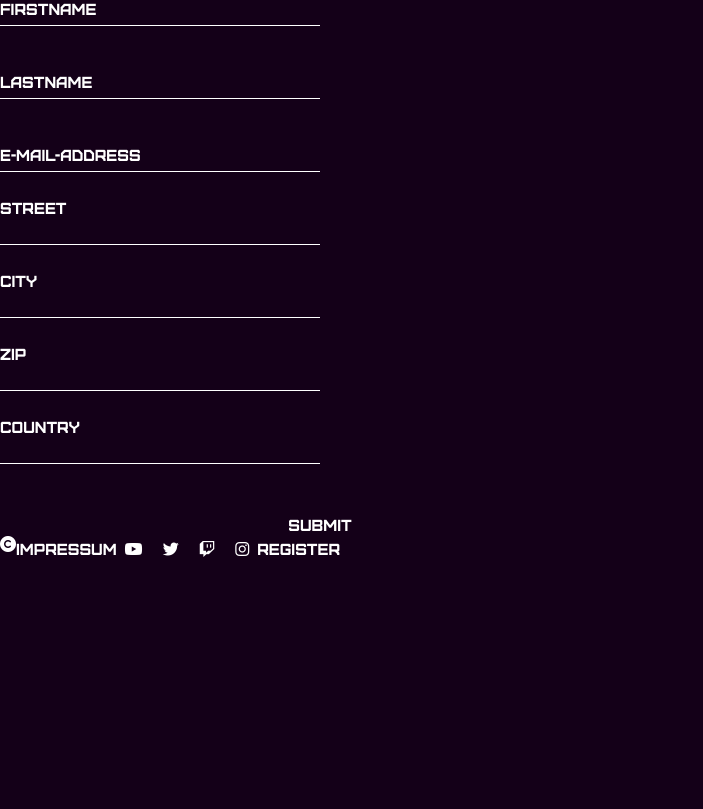
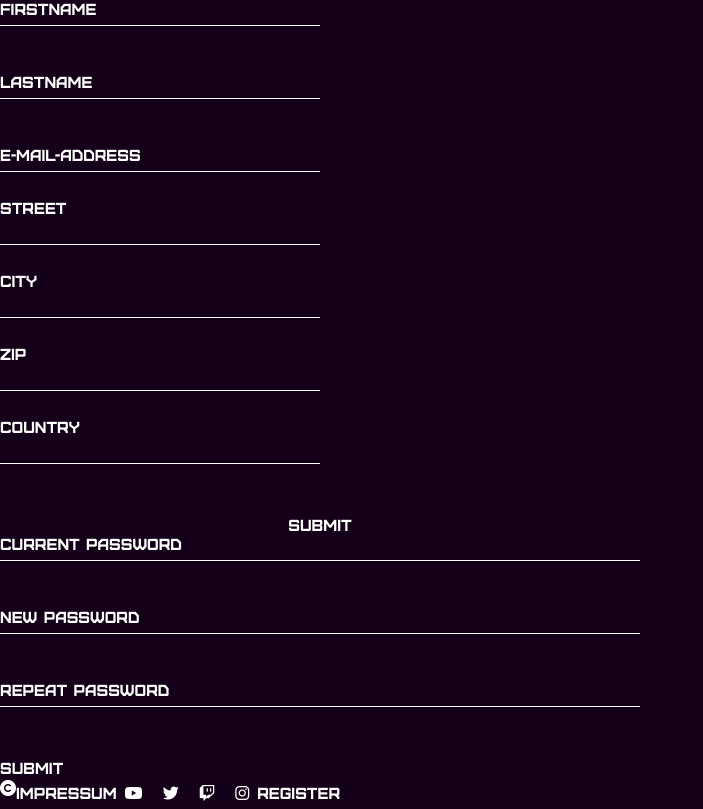
Before and after one commit to JonTron23/Binary, a PHP site: page /account.php in a window 1280 px wide. Shown: the part 55-864 px from the top of the page, without its empty margins (0-703 px from the left). Before the commit the page ends 612 px from the top, so only its background shows below. Run offline with PHP 8.4, Linux system fonts and the light colour scheme; data that the repository does not hold is empty; some libraries are stand-ins or nearby versions.

Commit message:
change password

```diff
--- a/account.php
+++ b/account.php
@@ -58,6 +58,30 @@ session_start();
                 }
                 if (!$ustmt->execute()) {
                     $error .= 'execute() failed ' . $mysqli->error . '<br />';
+                }
+            }
+        }
+        $update = 'UPDATE user SET password = ? where uid = ?';
+        if($_SERVER['REQUEST_METHOD'] == "POST") {
+            if(isset($current_password, $new_password, $repeat_password)){
+                if(!preg_match("/(?=.*\d)(?=.*[a-z])(?=.*[A-Z]).{8,}/", $current_password)){
+                    $error_password = "Current Password does not match requirements";
+                    echo $error_password;
+                }
+                if(!preg_match("/(?=.*\d)(?=.*[a-z])(?=.*[A-Z]).{8,}/", $new_password)){
+                    $error_password = "New Password does not match requirements";
+                    echo $error_password;
+                }
+                if($new_password === $repeat_password){
+                        $hashed_password = password_hash($new_password, PASSWORD_BCRYPT);
+                        // Daten an das SQL-Statement binden
+                        if (!$stmt->bind_param('si', $hashed_password, $uid)) {
+                        $error .= 'bind_param() failed ' . $mysqli->error . '<br />';
+                    }
+                        // SQL-Statement ausführen
+                        if (!$stmt->execute()) {
+                        $error .= 'execute() failed ' . $mysqli->error . '<br />';
+                    }
                 }
             }
         }
@@ -145,6 +169,21 @@ session_start();
         </div>
         <input type="submit" value="Submit" id="submit">
     </form>
+    <form action="" method="post">
+        <div class="register_input_box">
+            <input class="register_input" type="password" id="current_password" name="current_password" pattern="(?=.*\d)(?=.*[a-z])(?=.*[A-Z]).{8,}" required>
+            <label class="register_label" for="current_password">Current Password</label>
+        </div>
+        <div class="register_input_box">
+            <input class="register_input" type="password" id="new_password" name="new_password" pattern="(?=.*\d)(?=.*[a-z])(?=.*[A-Z]).{8,}" required>
+            <label class="register_label" for="new_password">New Password</label>
+        </div>
+        <div class="register_input_box">
+            <input class="register_input" type="password" id="repeat_password" name="repeat_password" pattern="(?=.*\d)(?=.*[a-z])(?=.*[A-Z]).{8,}" required>
+            <label class="register_label" for="repeat_password">Repeat Password</label>
+        </div>
+            <input type="submit" value="Submit" id="submit">
+    </form>
     <footer class="flex">
     <i class="fa-solid fa-copyright"></i>
     <a href="impressum.php">Impressum</a>
```
